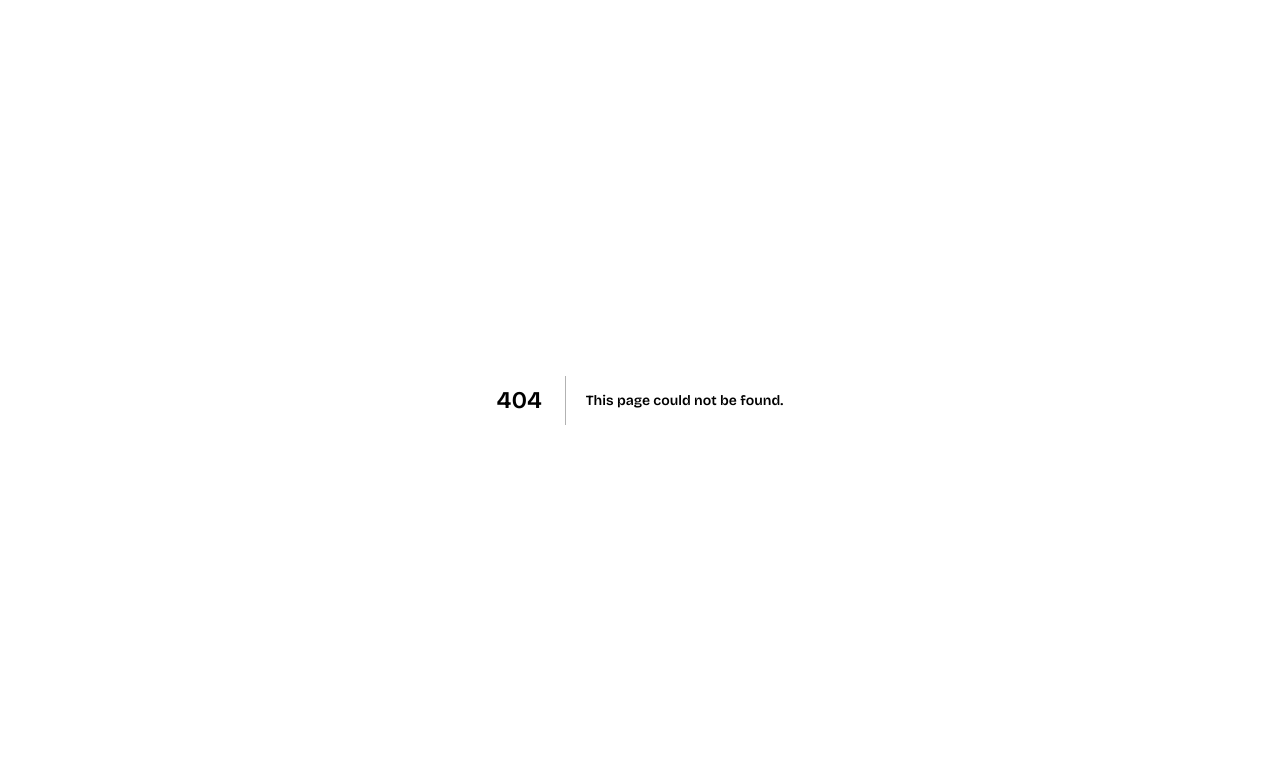
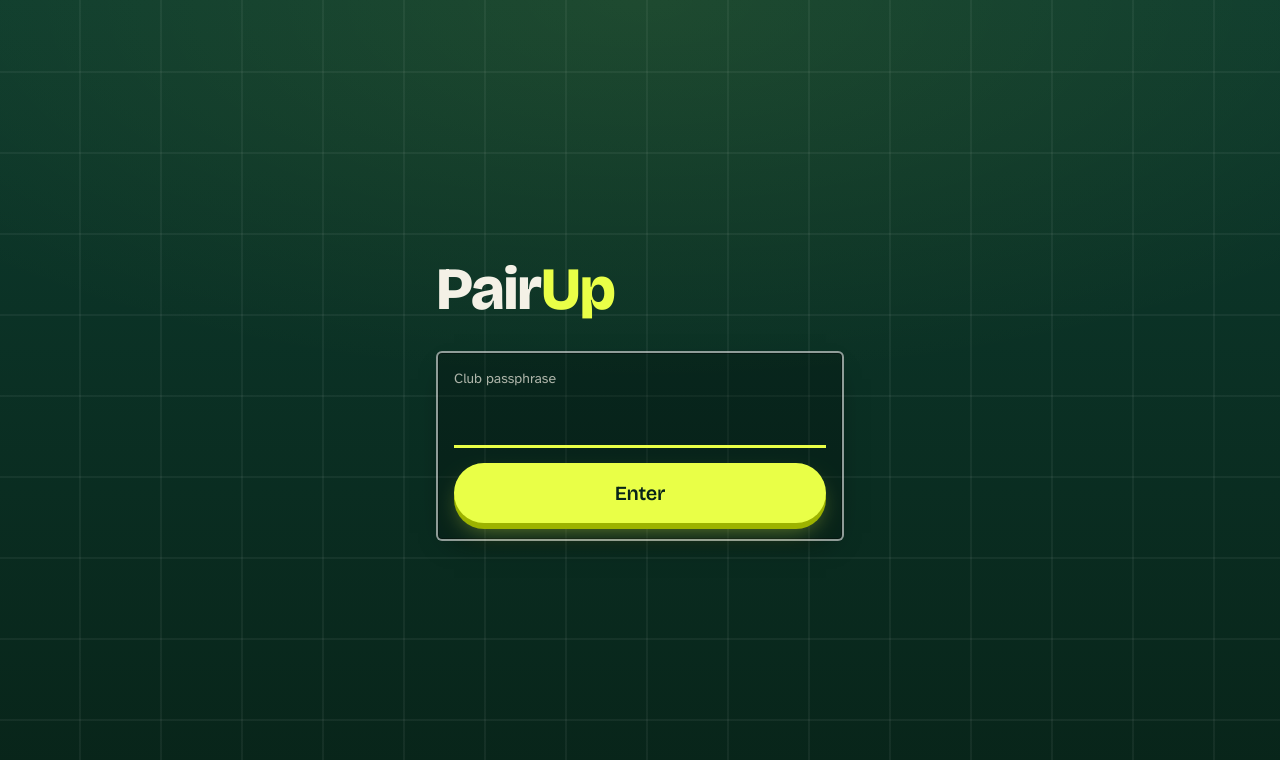
Before and after one commit to Daniel1107-cymk/pairup, a Next.js app: page /login in a window 1280 px wide. Before the commit this address had no page. Shown: the top 760 px of the page. Built offline with nearby package versions, Linux system fonts and the light colour scheme; no server answers.

Commit message:
feat: passphrase gate for club-only access

```diff
--- a/src/app/actions.ts
+++ b/src/app/actions.ts
@@ -2,6 +2,9 @@
 
 import { redirect } from "next/navigation";
 import { revalidatePath } from "next/cache";
+import { cookies } from "next/headers";
+import { timingSafeEqual } from "node:crypto";
+import { token } from "@/lib/auth";
 import { sql } from "@/lib/db";
 import { generateRound, type Match, type Player } from "@/lib/pairing";
 
@@ -96,3 +99,14 @@ export async function fillCourts(form: FormData) {
     await sql`insert into matches (round_id, court_number, team_a_players, team_b_players) values (${roundId}, ${empty[m.court - 1]}, ${m.teamA}, ${m.teamB})`;
   revalidatePath(`/s/${sessionId}`);
 }
+
+export async function login(form: FormData) {
+  const input = Buffer.from(String(form.get("passphrase") ?? ""));
+  const secret = Buffer.from(process.env.PASSPHRASE ?? "");
+  const ok = input.length === secret.length && timingSafeEqual(input, secret);
+  if (!ok) redirect("/login?bad");
+  (await cookies()).set("pairup", token(), {
+    httpOnly: true, sameSite: "lax", secure: process.env.NODE_ENV === "production", maxAge: 60 * 60 * 24 * 365, path: "/",
+  });
+  redirect("/");
+}
--- /dev/null
+++ b/src/app/login/page.tsx
@@ -0,0 +1,19 @@
+import { login } from "../actions";
+import { Submit } from "../submit";
+
+export default async function Login({ searchParams }: PageProps<"/login">) {
+  const bad = "bad" in (await searchParams);
+  return (
+    <main className="mx-auto flex min-h-dvh w-full max-w-md flex-col justify-center p-5">
+      <h1 className="text-6xl font-extrabold leading-none tracking-tight">Pair<span className="text-shuttle">Up</span></h1>
+      <form action={login} className="panel mt-8 space-y-4 p-4">
+        <label className="block text-sm text-chalk/70">
+          Club passphrase
+          <input name="passphrase" type="password" autoComplete="current-password" autoFocus required className="field mt-1 w-full p-3 text-lg" />
+        </label>
+        {bad && <p className="text-sm text-coral">Wrong passphrase</p>}
+        <Submit className="shuttle-btn w-full rounded-full p-4 text-xl">Enter</Submit>
+      </form>
+    </main>
+  );
+}
--- /dev/null
+++ b/src/lib/auth.ts
@@ -0,0 +1,4 @@
+import { createHash } from "node:crypto";
+
+/** Cookie value proving the passphrase was entered; the raw secret never leaves the server. */
+export const token = () => createHash("sha256").update(process.env.PASSPHRASE!).digest("hex");
--- /dev/null
+++ b/src/proxy.ts
@@ -0,0 +1,10 @@
+import { NextResponse, type NextRequest } from "next/server";
+import { token } from "@/lib/auth";
+
+export function proxy(req: NextRequest) {
+  if (!process.env.PASSPHRASE) return NextResponse.next(); // ponytail: no PASSPHRASE = no gate (local dev)
+  if (req.nextUrl.pathname === "/login" || req.cookies.get("pairup")?.value === token()) return NextResponse.next();
+  return NextResponse.rewrite(new URL("/login", req.url));
+}
+
+export const config = { matcher: ["/((?!_next/static|_next/image|favicon.ico).*)"] };
```
Also changed, not shown: 1 other file (tests, documents, lock files or other folders).
